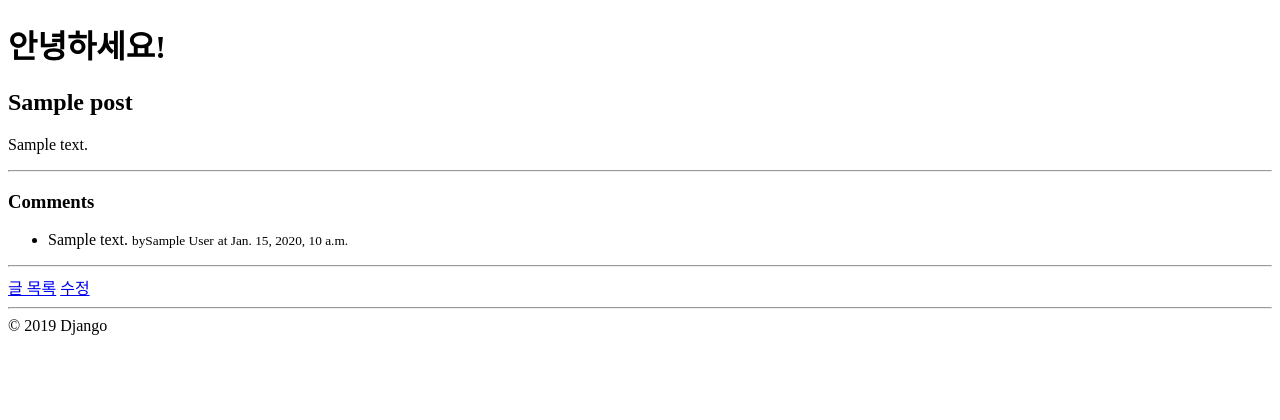
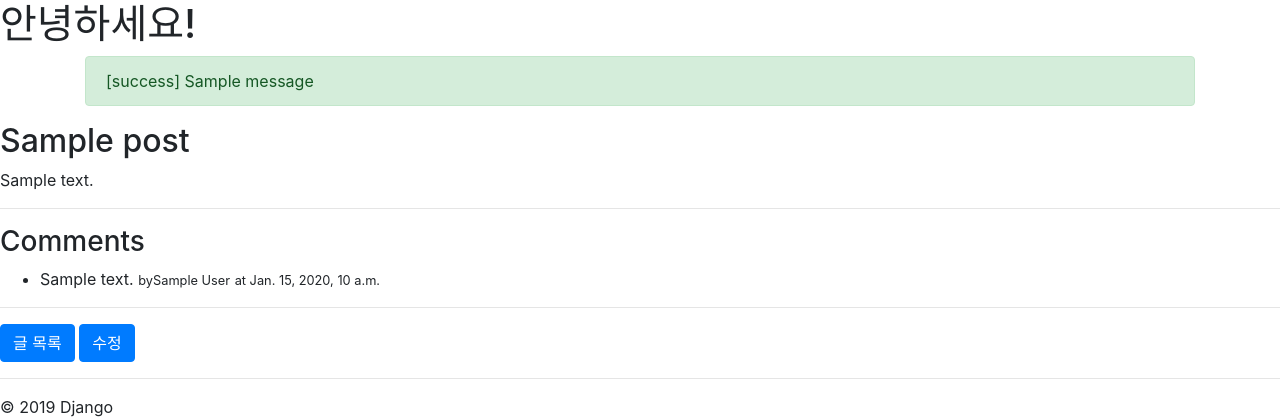
Before and after one commit to vivapyk/django, a Django app: page /blog/1/ in a window 1280 px wide. Shown: the top 420 px of the page. Run offline with Django 3.2, Linux system fonts and the light colour scheme; tables that the repository leaves empty hold one stand-in row (values such as "Sample post"); one stand-in notice (Sample message) is shown; some libraries are stand-ins or nearby versions.

Commit message:
message framework

```diff
--- a/blog/views.py
+++ b/blog/views.py
@@ -1,5 +1,5 @@
 from django.shortcuts import get_object_or_404, render, redirect
-
+from django.contrib import messages
 from blog.forms import PostForm
 from .models import Post
 from django.http import Http404
@@ -30,9 +30,10 @@ def post_detail(request, id):
 
 def post_new(request):
     if request.method == 'POST':
-        form = PostForm(request.Post, request.FILES)
+        form = PostForm(request.POST, request.FILES)
         if form.is_valid():
             post = form.save()
+            messages.success(request, '새 포스팅을 저장했습니다.')
             return redirect(post)
     else:
         form = PostForm()
@@ -43,9 +44,10 @@ def post_new(request):
 def post_edit(request, id):
     post = get_object_or_404(Post, id=id)
     if request.method == 'POST':
-        form = PostForm(request.Post, request.FILES, instance=post)
+        form = PostForm(request.POST, request.FILES, instance=post)
         if form.is_valid():
             post = form.save()
+            messages.success(request,'포스팅을 수정했습니다')
             return redirect(post)
     else:
         form = PostForm(instance=post)
--- a/first_django/templates/layout.html
+++ b/first_django/templates/layout.html
@@ -4,16 +4,35 @@
 <head>
     <meta charset="UTF-8">
     <meta name="viewpoint" content="width=device-width,initial-scale=1.0, minimum-scale=1.0, maximum-scale=1.0, user-scalable=no" />
+    <link rel="stylesheet" href="https://stackpath.bootstrapcdn.com/bootstrap/4.2.1/css/bootstrap.min.css" integrity="sha384-GJzZqFGwb1QTTN6wy59ffF1BuGJpLSa9DkKMp0DgiMDm4iYMj70gZWKYbI706tWS" crossorigin="anonymous">
     <title>{% block title %}django{% endblock %}</title>
 </head>
 <body>
 <h1>안녕하세요!</h1>
+
+
+
+
+
+
+{% if messages %}
+    <div class="container">
+        {% for message in messages %}
+            <div class="alert alert-{{ message.tags }}">
+                [{{ message.tags }}]
+                {{ message.message }}
+            </div>
+        {% endfor %}
+    </div>
+{% endif %}
 
 {% block content %}
 {% endblock %}
 
 <hr/>
 &copy; 2019 Django
-
+<script src="https://code.jquery.com/jquery-3.3.1.slim.min.js" integrity="sha384-q8i/X+965DzO0rT7abK41JStQIAqVgRVzpbzo5smXKp4YfRvH+8abtTE1Pi6jizo" crossorigin="anonymous"></script>
+<script src="https://cdnjs.cloudflare.com/ajax/libs/popper.js/1.14.6/umd/popper.min.js" integrity="sha384-wHAiFfRlMFy6i5SRaxvfOCifBUQy1xHdJ/yoi7FRNXMRBu5WHdZYu1hA6ZOblgut" crossorigin="anonymous"></script>
+<script src="https://stackpath.bootstrapcdn.com/bootstrap/4.2.1/js/bootstrap.min.js" integrity="sha384-B0UglyR+jN6CkvvICOB2joaf5I4l3gm9GU6Hc1og6Ls7i6U/mkkaduKaBhlAXv9k" crossorigin="anonymous"></script>
 </body>
 </html>
```
